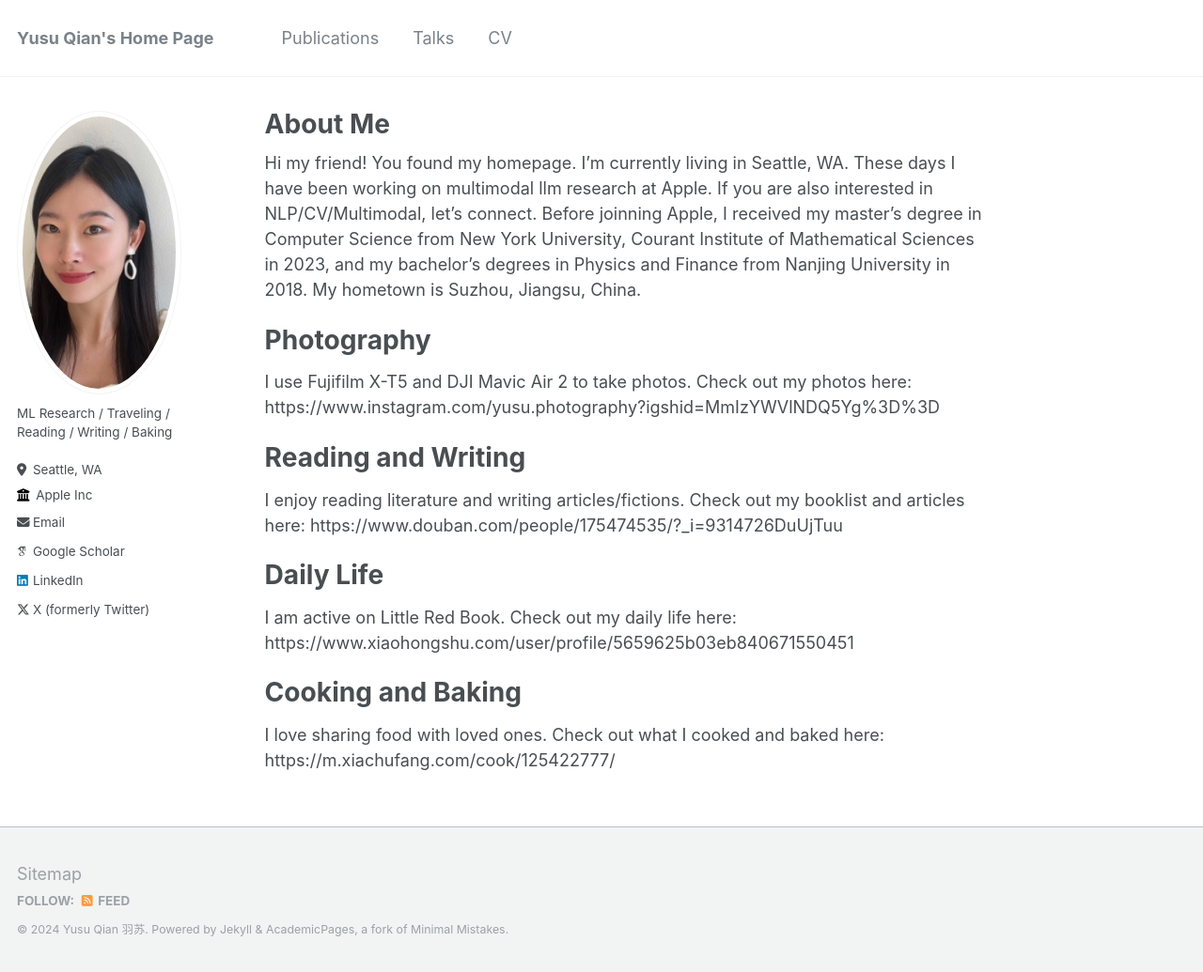
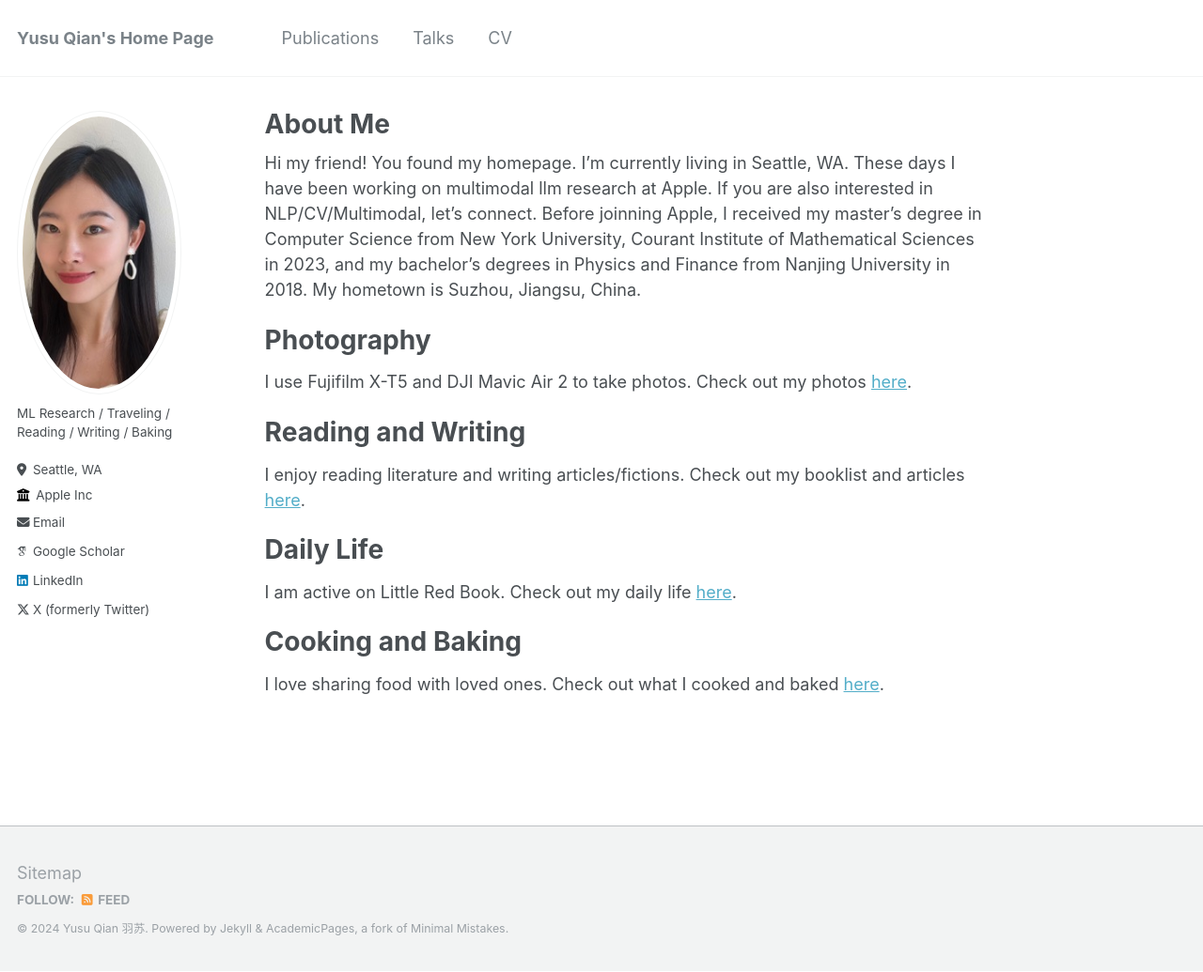
Before and after one commit to sueqian6/sueqian6.github.io, a Jekyll site: the page built from _pages/about.md, in a window 1280 px wide and 1035 px high. Shown: the whole window at 94% size. Built offline with Jekyll 4.4.1, drawn with Linux system fonts in a browser that asks for light colours; some web fonts are replaced.

Commit message:
Update about.md

```diff
--- a/_pages/about.md
+++ b/_pages/about.md
@@ -15,16 +15,16 @@ My hometown is Suzhou, Jiangsu, China.
 
 Photography
 ======
-I use Fujifilm X-T5 and DJI Mavic Air 2 to take photos. Check out my photos here: https://www.instagram.com/yusu.photography?igshid=MmIzYWVlNDQ5Yg%3D%3D
+I use Fujifilm X-T5 and DJI Mavic Air 2 to take photos. Check out my photos [here](https://www.instagram.com/yusu.photography?igshid=MmIzYWVlNDQ5Yg%3D%3D).
 
 Reading and Writing
 ======
-I enjoy reading literature and writing articles/fictions. Check out my booklist and articles here: https://www.douban.com/people/175474535/?_i=9314726DuUjTuu
+I enjoy reading literature and writing articles/fictions. Check out my booklist and articles [here](https://www.douban.com/people/175474535/?_i=9314726DuUjTuu).
 
 Daily Life
 ======
-I am active on Little Red Book. Check out my daily life here: https://www.xiaohongshu.com/user/profile/5659625b03eb840671550451
+I am active on Little Red Book. Check out my daily life [here](https://www.xiaohongshu.com/user/profile/5659625b03eb840671550451).
 
 Cooking and Baking
 ======
-I love sharing food with loved ones. Check out what I cooked and baked here: https://m.xiachufang.com/cook/125422777/
+I love sharing food with loved ones. Check out what I cooked and baked [here](https://m.xiachufang.com/cook/125422777/).
```
